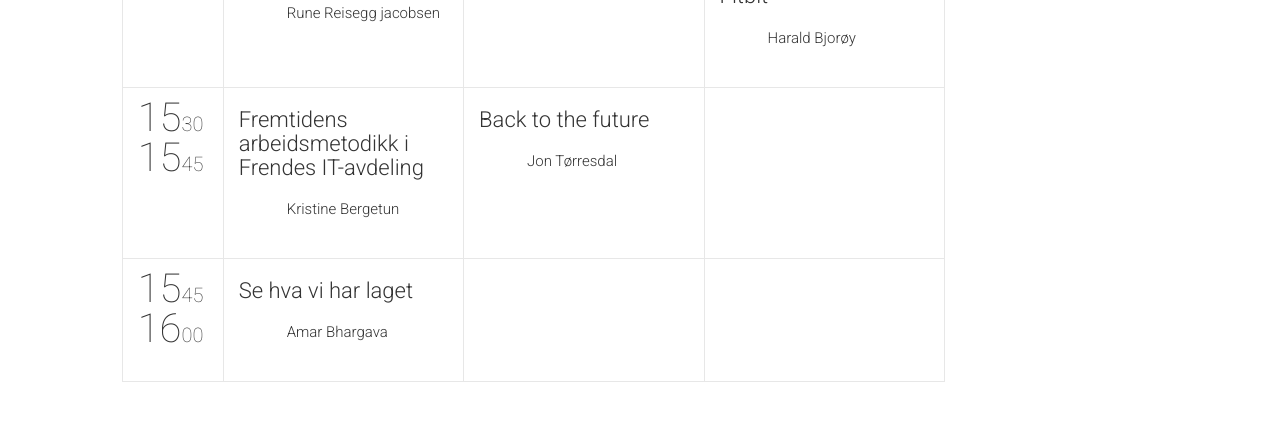
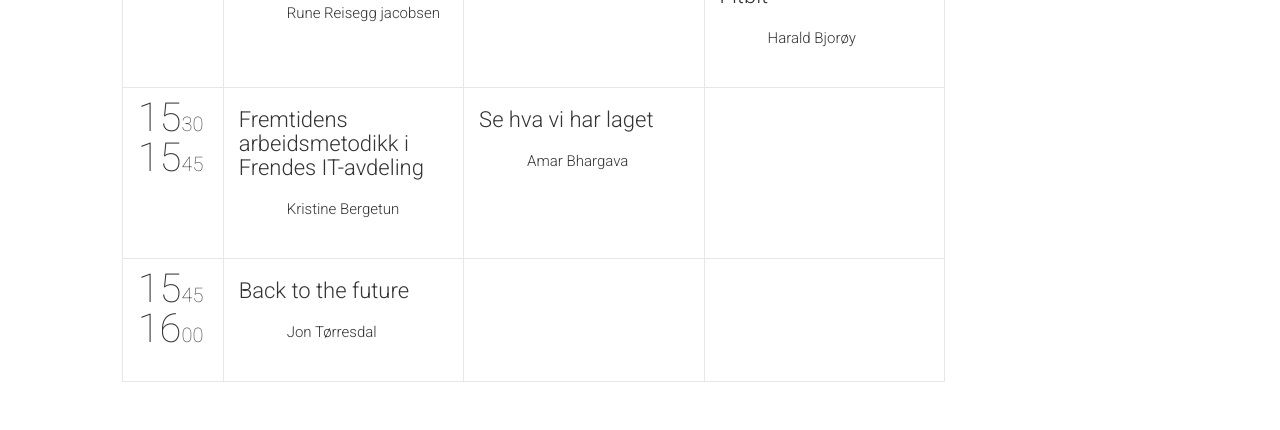
Before and after one commit to SparebankenVest/plask, a Jekyll site: the page built from index.html, in a window 1280 px wide and 900 px high, scrolled down 2715 px. Shown: the part 215-645 px from the top of the window. Built offline with Jekyll 4.4.1, drawn with Linux system fonts in a browser that asks for light colours; nearby versions of some CDN libraries; comment, search, counter and statistics services are not loaded.

```diff
--- a/_data/schedule.yml
+++ b/_data/schedule.yml
@@ -69,10 +69,10 @@
     - {
     	startTime: "15:30",
     	endTime: "15:45",
-    	sessionIds: [030, 031, 404 ]
+    	sessionIds: [030, 032, 404 ]
     }
     - {
     	startTime: "15:45",
     	endTime: "16:00",
-    	sessionIds: [032, 404, 404 ]
+    	sessionIds: [031, 404, 404 ]
     }
```
